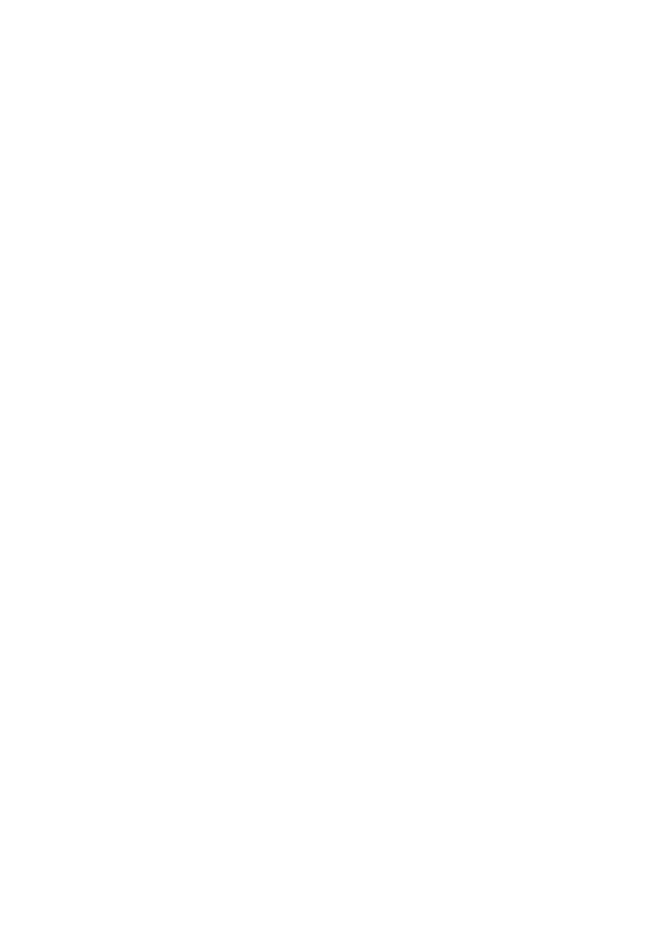
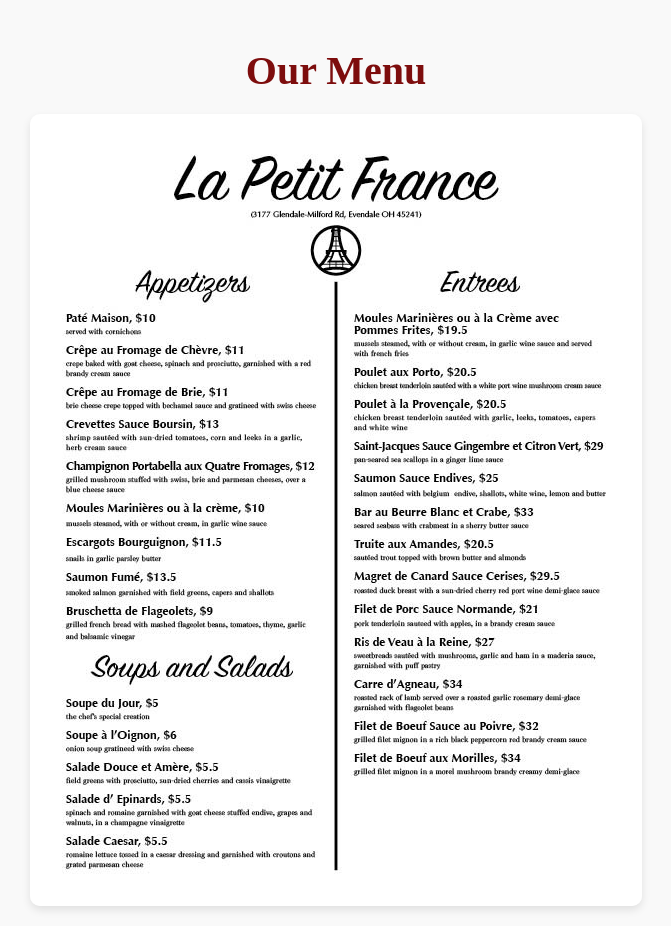
Before and after one commit to jasonschen3/lunchbox, a React (Vite) app in the folder frontend/: page /menu in a window 1280 px wide. Before the commit this address had no page. Shown: the whole page, without its empty margins (304-975 px from the left). Before the commit the page ends 800 px from the top, so only its background shows below. Built offline with nearby package versions, Linux system fonts and the light colour scheme.

Commit message:
Add menu page

```diff
--- a/frontend/src/App.tsx
+++ b/frontend/src/App.tsx
@@ -5,6 +5,7 @@
 import OrderPage from "./components/OrderPage.tsx";
 import Unauthorized from "./components/Unauthorized.tsx";
 import Register from "./components/Register.tsx";
+import Menu from "./components/Menu.tsx";
 
 import "./App.css";
 
@@ -17,6 +18,7 @@
         <Route path="/register" element={<Register />} />
         <Route path="/owner" element={<OwnerDashboard />} />
         <Route path="/order" element={<OrderPage />} />
+        <Route path="/menu" element={<Menu />} />
         <Route path="/unauthorized" element={<Unauthorized />} />
       </Routes>
     </BrowserRouter>
--- /dev/null
+++ b/frontend/src/components/Menu.css
@@ -0,0 +1,22 @@
+.menu-container {
+  display: flex;
+  flex-direction: column;
+  align-items: center;
+  justify-content: center;
+  padding: 20px;
+  background-color: #f9f9f9;
+  min-height: 100vh;
+}
+
+.menu-container h1 {
+  font-size: 2.5rem;
+  color: #7d0d0d;
+  margin-bottom: 20px;
+}
+
+.menu-image {
+  max-width: 100%;
+  height: auto;
+  border-radius: 10px;
+  box-shadow: 0 4px 8px rgba(0, 0, 0, 0.1);
+}
--- a/frontend/src/components/Menu.tsx
+++ b/frontend/src/components/Menu.tsx
@@ -0,0 +1,13 @@
+import React from "react";
+import "./Menu.css";
+
+const Menu: React.FC = () => {
+  return (
+    <div className="menu-container">
+      <h1>Our Menu</h1>
+      <img src="/french-menu.jpg" alt="French Menu" className="menu-image" />
+    </div>
+  );
+};
+
+export default Menu;
```
Also changed, not shown: frontend/public/french-menu.jpg (added).
